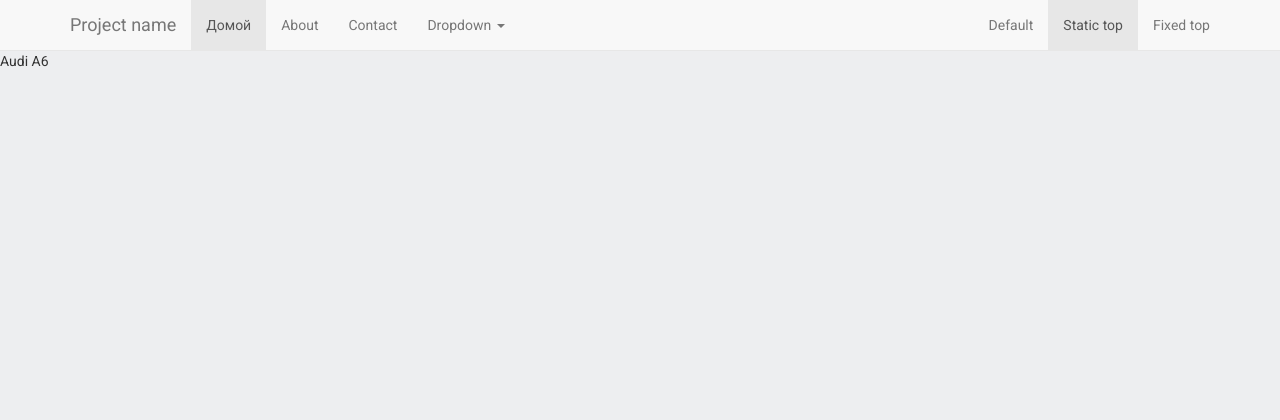
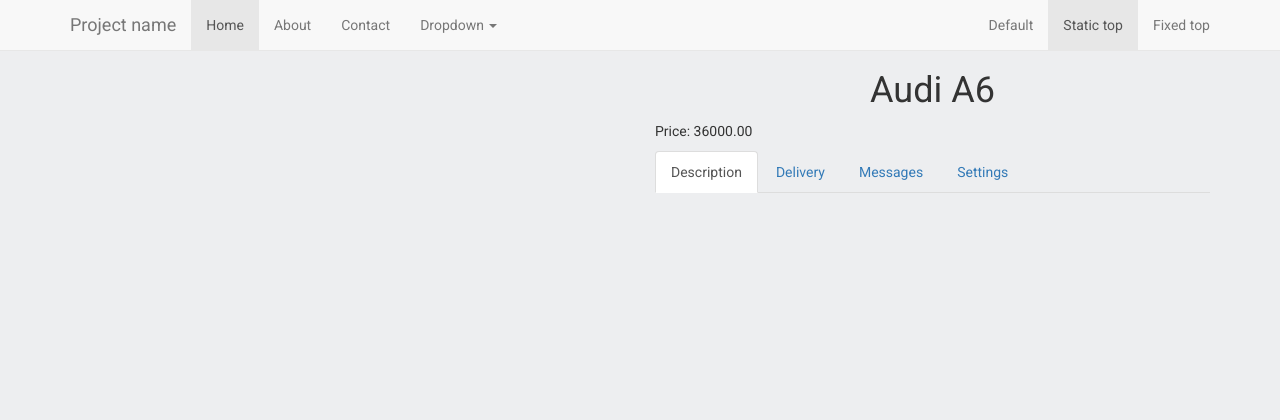
Before and after one commit to zok1995/DjangoLearning, a Django app: page /product/4/ in a window 1280 px wide. Shown: the top 420 px of the page. Run offline with Django 3.2, Linux system fonts and the light colour scheme; data comes from the database, SQL or seed files in the repository; both versions use the stored data as it was after the commit; some libraries are stand-ins or nearby versions.

Commit message:
product  html page finished

```diff
--- a/templates/navbar.html
+++ b/templates/navbar.html
@@ -13,7 +13,7 @@
         </div>
         <div id="navbar" class="navbar-collapse collapse">
             <ul class="nav navbar-nav">
-                <li class="active"><a href="/">Домой</a></li>
+                <li class="active"><a href="/">Home</a></li>
                 <li><a href="#about">About</a></li>
                 <li><a href="#contact">Contact</a></li>
                 <li class="dropdown">
--- a/templates/products/product.html
+++ b/templates/products/product.html
@@ -2,8 +2,55 @@
 {% load static %}
 
 {% block content %}
-    <p>
-        {{ product.name }}
-    </p>
+    <div class="container">
+        <div class="row">
+            <div class="col-lg-6">
+                {% for image_item in product.productimage_set.all %}
+                    <div class="product-image-item">
+                        <img src="{{ image_item.image.url }}" class="img-responsive">
+                    </div>
+                {% endfor %}
+            </div>
+            <div class="col-lg-6">
+                <h1 class="text-center">
+                    {{ product.name }}
+                </h1>
+                <div class="">
+                    <p>
+                        Price: {{ product.price }}
+                    </p>
+                </div>
+                <div>
+                    <!-- Nav tabs -->
+                    <ul class="nav nav-tabs" role="tablist">
+                        <li role="presentation" class="active">
+                            <a href="#description" aria-controls="home" role="tab" data-toggle="tab">Description</a>
+                        </li>
+                        <li role="presentation">
+                            <a href="#delivery" aria-controls="profile" role="tab" data-toggle="tab">Delivery</a>
+                        </li>
+                        <li role="presentation">
+                            <a href="#messages" aria-controls="messages" role="tab" data-toggle="tab">Messages</a>
+                        </li>
+                        <li role="presentation">
+                            <a href="#settings" aria-controls="settings" role="tab" data-toggle="tab">Settings</a>
+                        </li>
+                    </ul>
+
+                    <!-- Tab panes -->
+                    <div class="tab-content product-description-tabs">
+                        <div role="tabpanel" class="tab-pane active" id="description">
+                            {{ product.description }}
+                        </div>
+                        <div role="tabpanel" class="tab-pane" id="delivery">
+                            <h3>Free delivery</h3>
+                        </div>
+                        <div role="tabpanel" class="tab-pane" id="messages">...</div>
+                        <div role="tabpanel" class="tab-pane" id="settings">...</div>
+                    </div>
+                </div>
+            </div>
+        </div>
+    </div>
 
 {% endblock %}
```
Also changed, not shown: static/static_prod/css/style.css (+9 -0 lines), db.sqlite3.
